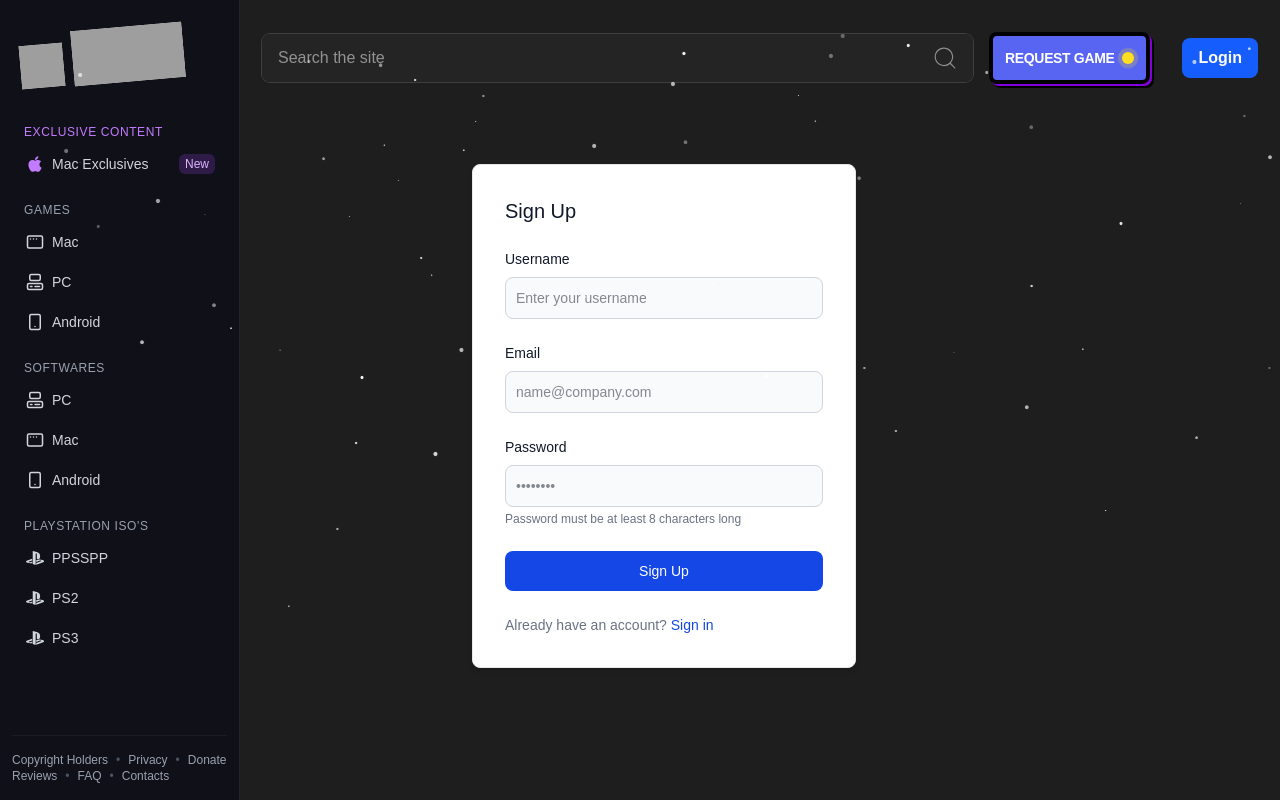
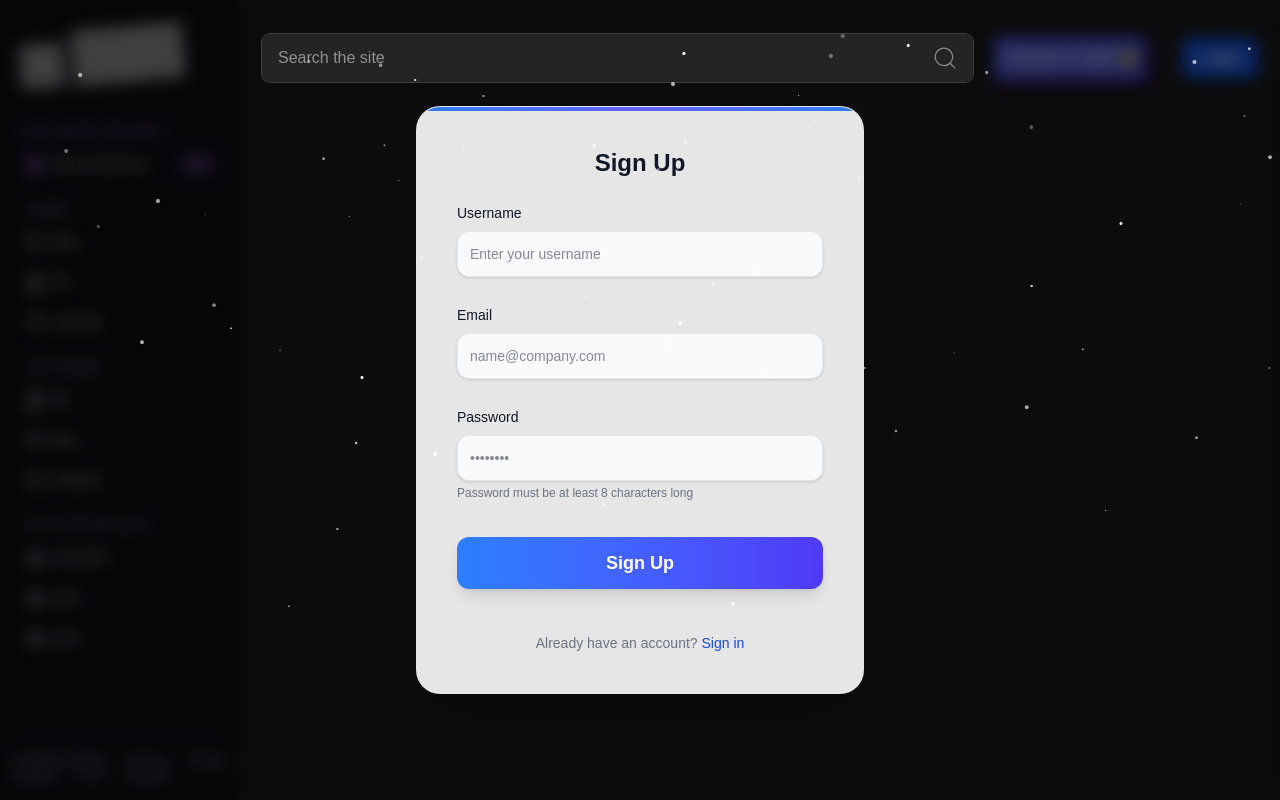
Before and after one commit to Shivansh-Awasthi/Softhub-Next-main, a Next.js app: page /signup in a window 1280 px wide. Built offline with nearby package versions, Linux system fonts and the light colour scheme; grey boxes are pictures that could not be loaded.

Commit message:
signup new design done

```diff
--- a/src/app/(user)/signup/SignupForm.jsx
+++ b/src/app/(user)/signup/SignupForm.jsx
@@ -71,58 +71,58 @@ const SignupForm = () => {
     };
 
     return (
-        <div className="max-w-xl h-full mx-auto">
-            <div className="bg-white shadow-md border border-gray-200 rounded-lg max-w-sm p-6 sm:p-8 dark:bg-gray-800 dark:border-gray-700">
+        <div className="fixed inset-0 z-[200] flex items-center justify-center bg-black/60 backdrop-blur-[8px] transition-all min-h-screen">
+            <div className="w-full h-full mx-auto flex items-center justify-center">
+                <div className="relative overflow-hidden backdrop-blur-sm bg-white/90 dark:bg-gray-900/90 rounded-3xl shadow-2xl border border-gray-200/50 dark:border-gray-700/50 max-w-md w-full p-0">
+                    {/* Top Border Gradient */}
+                    <div className="absolute top-0 left-0 right-0 h-1 bg-gradient-to-r from-blue-500 via-indigo-500 to-blue-500" />
+                    <div className="p-8 sm:p-10">
                         <form
                             ref={formRef}
-                    className="space-y-6"
+                            className="space-y-7"
                             onSubmit={(e) => {
                                 e.preventDefault();
                                 const formData = new FormData(e.currentTarget);
                                 handleFormSubmit(formData);
                             }}
                             action={async (formData) => {
-                        // This is the recommended way to use server actions with forms
                                 await handleFormSubmit(formData);
                             }}
                         >
-                    <h3 className="text-xl font-medium text-gray-900 dark:text-white">Sign Up</h3>
-
+                            <h3 className="text-2xl font-bold text-gray-900 dark:text-white text-center mb-6">Sign Up</h3>
                             <div>
                                 <label htmlFor="username" className="text-sm font-medium text-gray-900 block mb-2 dark:text-gray-300">Username</label>
                                 <input
                                     type="text"
                                     name="username"
                                     id="username"
-                            className="bg-gray-50 border border-gray-300 text-gray-900 sm:text-sm rounded-lg focus:ring-blue-500 focus:border-blue-500 block w-full p-2.5 dark:bg-gray-600 dark:border-gray-500 dark:placeholder-gray-400 dark:text-white"
+                                    className="bg-gray-50 border border-gray-200 dark:border-gray-700 text-gray-900 sm:text-sm rounded-xl focus:ring-blue-500 focus:border-blue-500 block w-full p-3 dark:bg-gray-800 dark:text-white transition-all duration-200 shadow-sm"
                                     placeholder="Enter your username"
                                     value={username}
                                     onChange={handleUsername}
                                     required
                                 />
                             </div>
-
                             <div>
                                 <label htmlFor="email" className="text-sm font-medium text-gray-900 block mb-2 dark:text-gray-300">Email</label>
                                 <input
                                     type="email"
                                     name="email"
                                     id="email"
-                            className="bg-gray-50 border border-gray-300 text-gray-900 sm:text-sm rounded-lg focus:ring-blue-500 focus:border-blue-500 block w-full p-2.5 dark:bg-gray-600 dark:border-gray-500 dark:placeholder-gray-400 dark:text-white"
+                                    className="bg-gray-50 border border-gray-200 dark:border-gray-700 text-gray-900 sm:text-sm rounded-xl focus:ring-blue-500 focus:border-blue-500 block w-full p-3 dark:bg-gray-800 dark:text-white transition-all duration-200 shadow-sm"
                                     placeholder="name@company.com"
                                     value={email}
                                     onChange={handleEmail}
                                     required
                                 />
                             </div>
-
                             <div>
                                 <label htmlFor="password" className="text-sm font-medium text-gray-900 block mb-2 dark:text-gray-300">Password</label>
                                 <input
                                     type="password"
                                     name="password"
                                     id="password"
-                            className="bg-gray-50 border border-gray-300 text-gray-900 sm:text-sm rounded-lg focus:ring-blue-500 focus:border-blue-500 block w-full p-2.5 dark:bg-gray-600 dark:border-gray-500 dark:placeholder-gray-400 dark:text-white"
+                                    className="bg-gray-50 border border-gray-200 dark:border-gray-700 text-gray-900 sm:text-sm rounded-xl focus:ring-blue-500 focus:border-blue-500 block w-full p-3 dark:bg-gray-800 dark:text-white transition-all duration-200 shadow-sm"
                                     placeholder="••••••••"
                                     value={password}
                                     onChange={handlePassword}
@@ -131,22 +131,21 @@ const SignupForm = () => {
                                 />
                                 <p className="text-xs text-gray-500 mt-1">Password must be at least 8 characters long</p>
                             </div>
-
                             <button
                                 type="submit"
                                 disabled={isSubmitting}
-                        className="w-full text-white bg-blue-700 hover:bg-blue-800 focus:ring-4 focus:ring-blue-300 font-medium rounded-lg text-sm px-5 py-2.5 text-center dark:bg-blue-600 dark:hover:bg-blue-700 dark:focus:ring-blue-800 disabled:opacity-50"
+                                className="w-full py-3 px-6 bg-gradient-to-r from-blue-500 to-indigo-600 text-white font-semibold rounded-xl shadow-lg hover:from-blue-600 hover:to-indigo-700 transition-all duration-200 text-lg mt-2 disabled:opacity-60 disabled:cursor-not-allowed"
                             >
                                 {isSubmitting ? 'Creating Account...' : 'Sign Up'}
                             </button>
-
-                    <div className="text-sm font-medium text-gray-500 dark:text-gray-300">
-                        Already have an account? <Link href="/login" className="text-blue-700 hover:underline dark:text-blue-500">Sign in</Link>
+                            <div className="text-sm font-medium text-gray-500 dark:text-gray-300 text-center mt-4">
+                                Already have an account? <Link href="/login" className="text-blue-700 hover:underline dark:text-blue-400">Sign in</Link>
                             </div>
                         </form>
                     </div>
-            {/* Toast Container for displaying toasts */}
+                </div>
                 <ToastContainer />
+            </div>
         </div>
     );
 };
```
Lines whose indentation alone changed are shown as unchanged.
